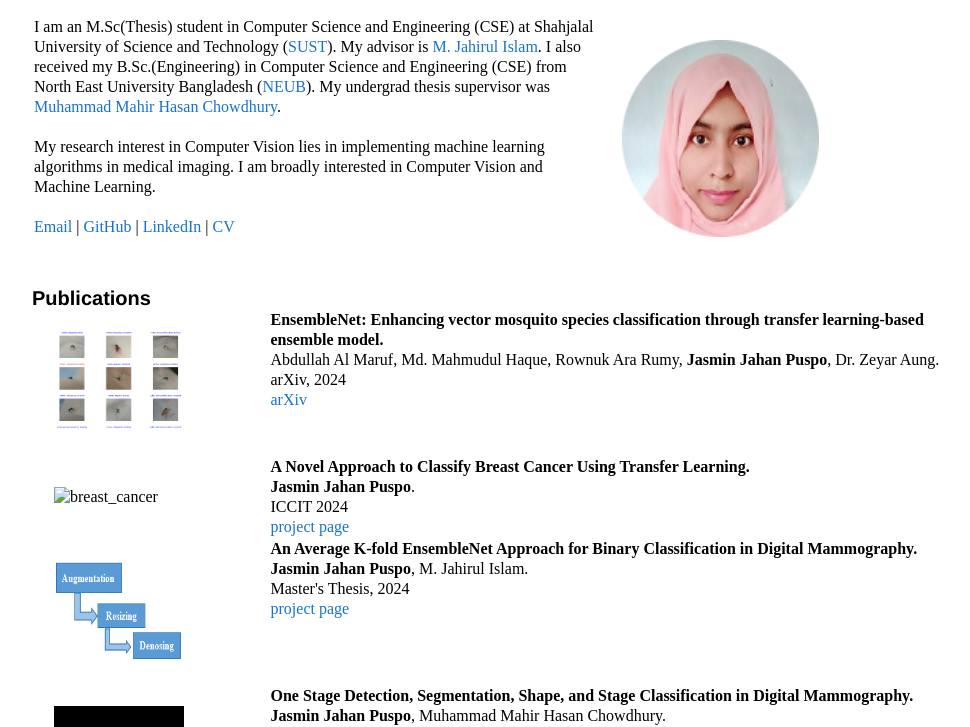
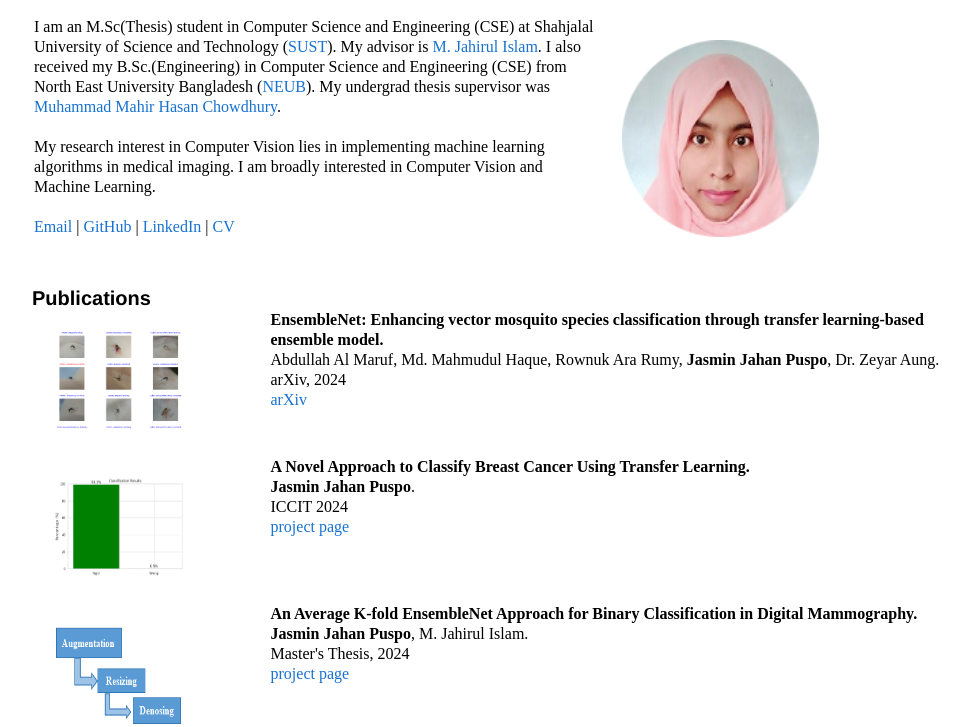
Before and after one commit to jasminjahanpuspo/jasminjahanpuspo.github.io, a plain HTML site: page index.html in a window 1280 px wide. Shown: the part 102-829 px from the top of the page, without its empty margins (136-1106 px from the left). Drawn offline with Linux system fonts and the light colour scheme.

Commit message:
Update index.html

```diff
--- a/index.html
+++ b/index.html
@@ -116,7 +116,7 @@
 </tr>
          <tr>
           <td style="padding:20px;width:25%;vertical-align:middle">
-            <img src="iccit_2024.png" alt="breast_cancer" width="130" height="100">
+            <img src="images/iccit_2024.png" alt="breast_cancer" width="130" height="100">
           </td>
           <td width="75%" valign="center">
             <b>A Novel Approach to Classify Breast Cancer Using Transfer Learning.</b><br>
```
